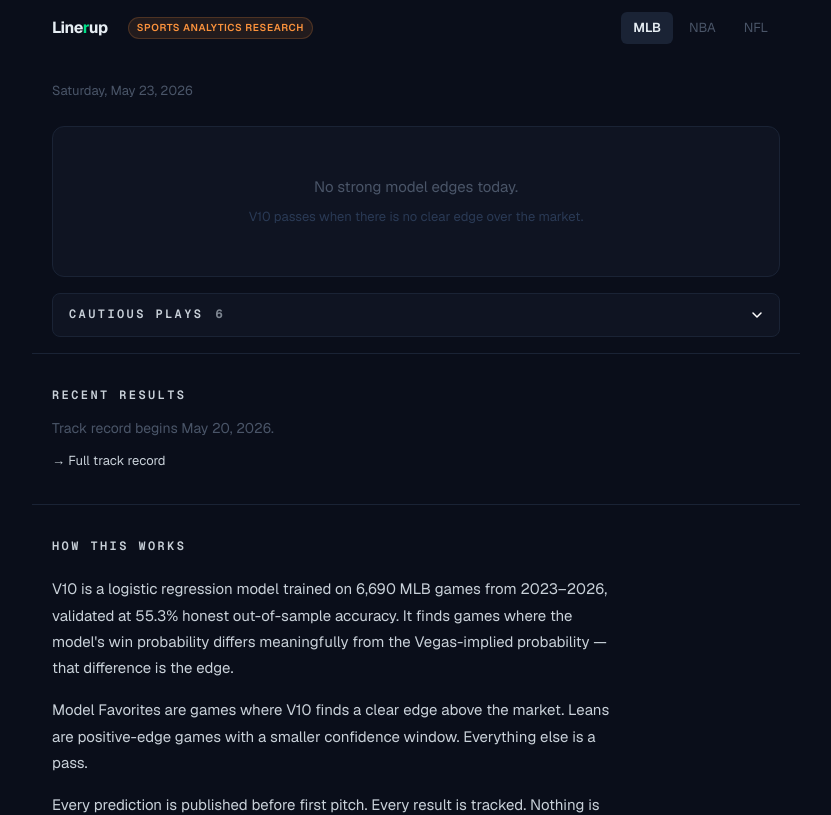
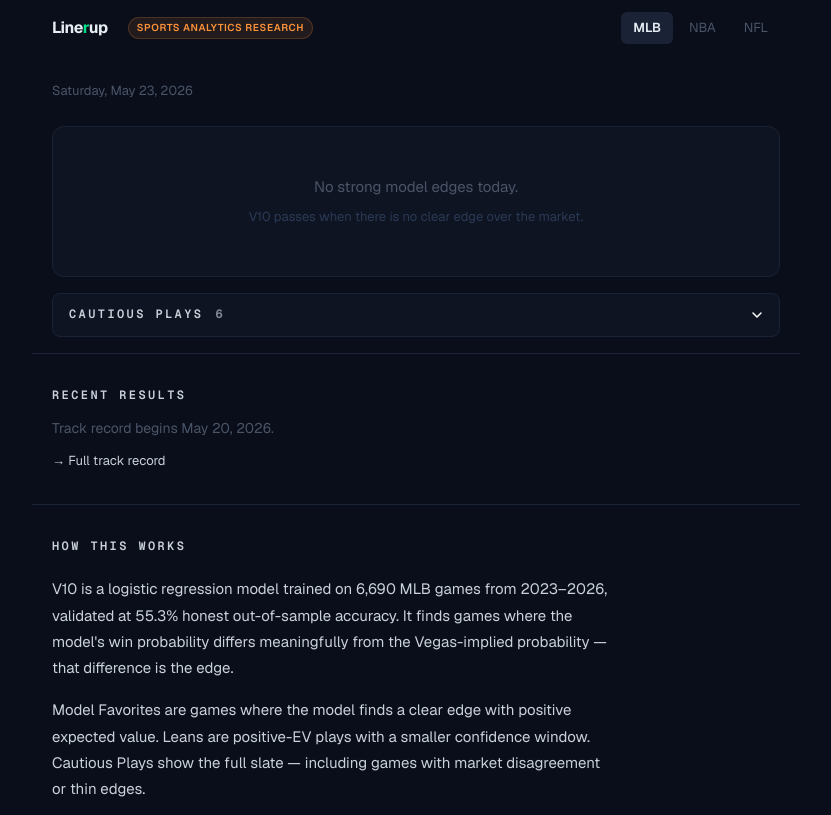
Before and after one commit to nickragone1-byte/linerup, a Next.js app: page /mlb in a window 1280 px wide. Shown: the top 815 px of the page, without its empty margins (224-1055 px from the left). Built offline with nearby package versions, Linux system fonts and the light colour scheme.

Commit message:
fix: update HowItWorks text to reflect 3-tier system with Cautious Plays

```diff
--- a/app/components/HowItWorks.tsx
+++ b/app/components/HowItWorks.tsx
@@ -21,8 +21,7 @@ export default function HowItWorks() {
           win probability differs meaningfully from the Vegas-implied probability — that difference is the edge.
         </p>
         <p style={{ fontSize: 15, color: "#c9d1d9", lineHeight: 1.75, marginBottom: 16 }}>
-          Model Favorites are games where V10 finds a clear edge above the market. Leans are
-          positive-edge games with a smaller confidence window. Everything else is a pass.
+          Model Favorites are games where the model finds a clear edge with positive expected value. Leans are positive-EV plays with a smaller confidence window. Cautious Plays show the full slate — including games with market disagreement or thin edges.
         </p>
         <p style={{ fontSize: 15, color: "#c9d1d9", lineHeight: 1.75, marginBottom: 28 }}>
           Every prediction is published before first pitch. Every result is tracked. Nothing is sold.
--- a/app/components/HowItWorksNBA.tsx
+++ b/app/components/HowItWorksNBA.tsx
@@ -21,8 +21,7 @@ export default function HowItWorksNBA() {
           each team&apos;s top-8 rotation players.
         </p>
         <p style={{ fontSize: 15, color: "#c9d1d9", lineHeight: 1.75, marginBottom: 16 }}>
-          Model Favorites are games where V7 finds a clear edge above the market. Leans are
-          positive-edge games with a smaller confidence window. Everything else is a pass.
+          Model Favorites are games where V7 finds a clear edge with positive expected value. Leans are positive-EV plays with a smaller confidence window. Cautious Plays show the full slate — including games with market disagreement or injury concerns.
         </p>
         <p style={{ fontSize: 15, color: "#c9d1d9", lineHeight: 1.75, marginBottom: 28 }}>
           Every prediction is published before tip-off. Every result is tracked. Nothing is
```
